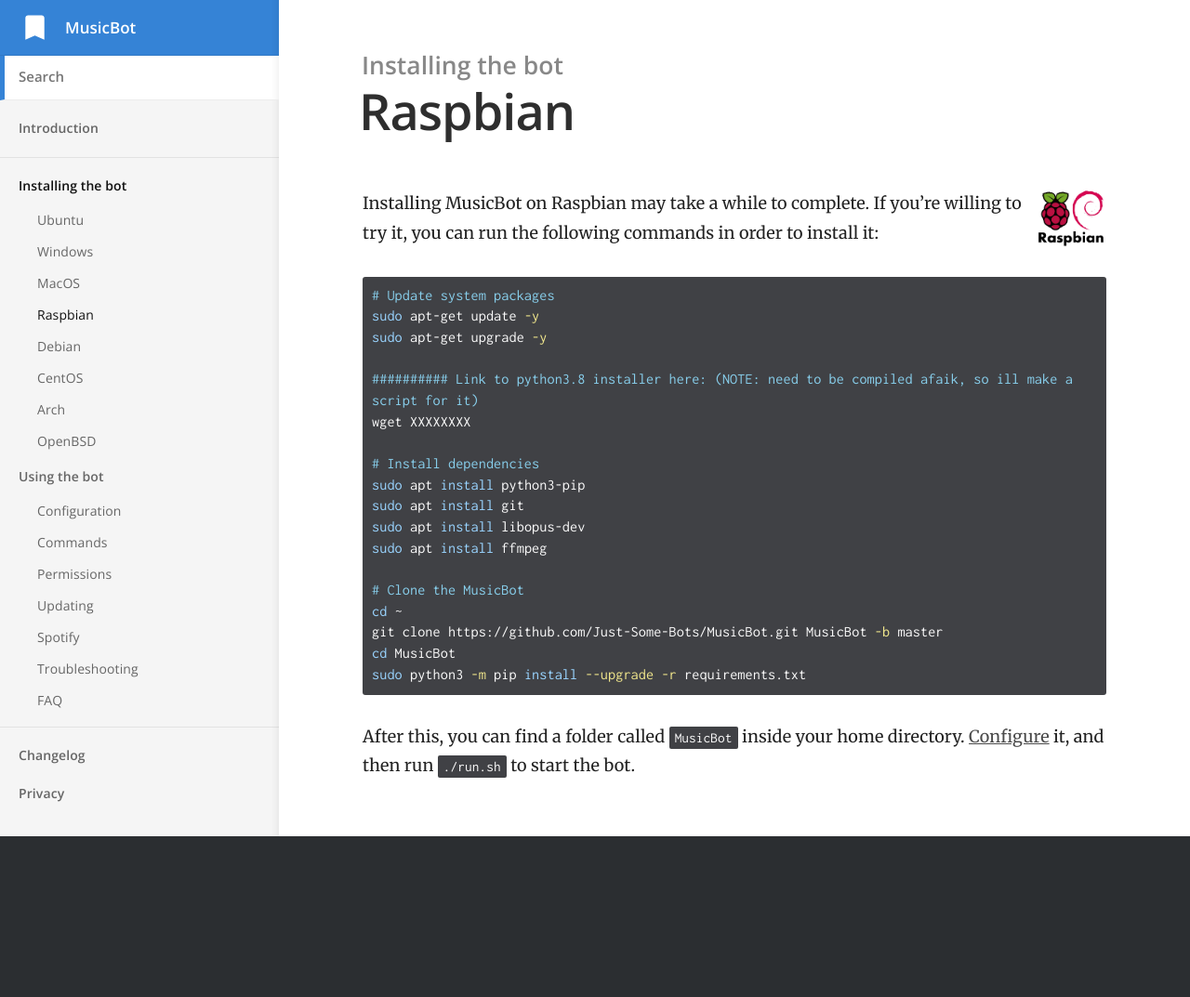
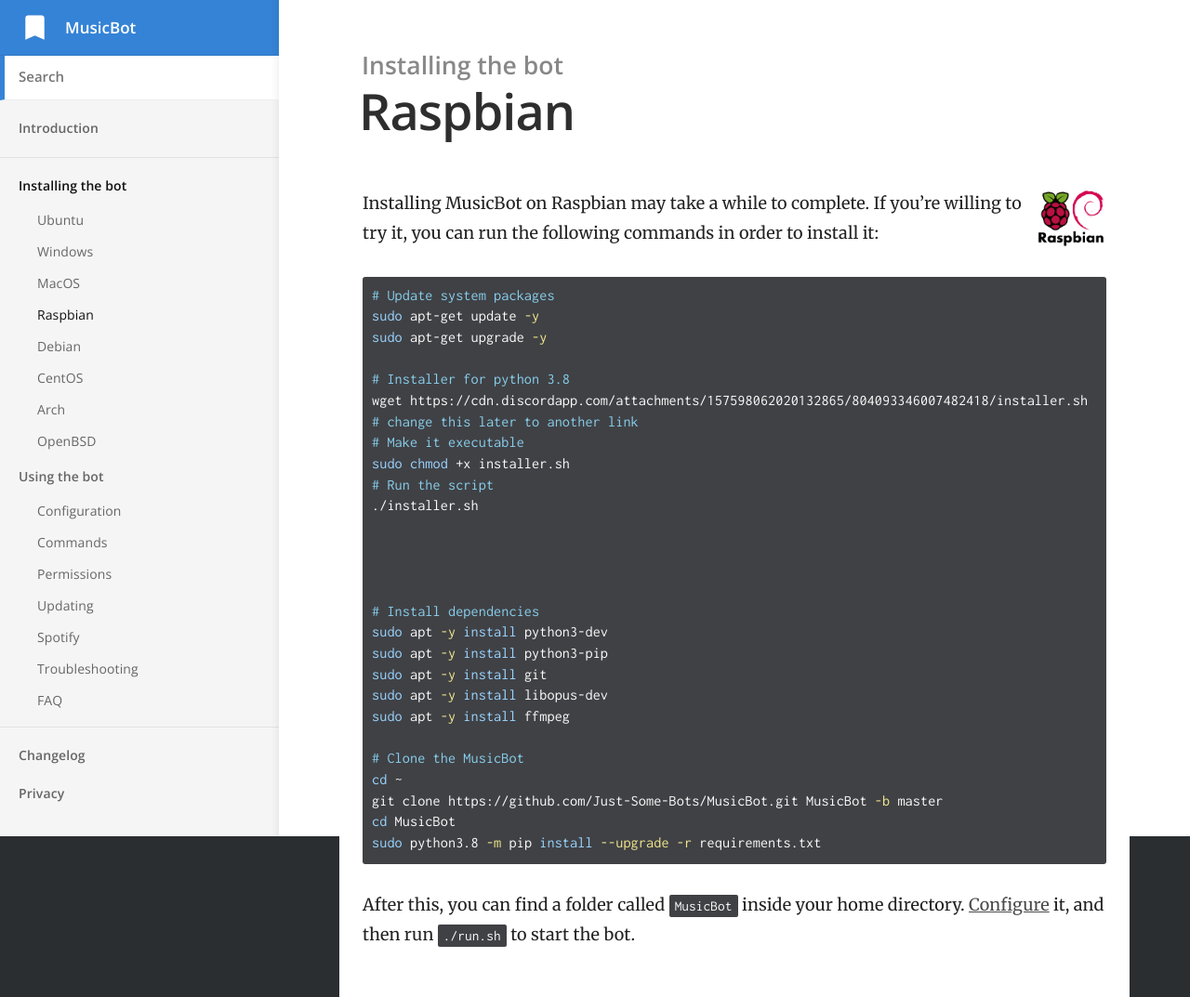
Before and after one commit to Just-Some-Bots/MusicBot, a Jekyll site: the page built from _docs/installing/raspbian.md, in a window 1280 px wide. Shown: the whole page at 93% size. Built offline with Jekyll 4.4.1, drawn with Linux system fonts in a browser that asks for light colours; before the commit the page ends 900 px from its top, so only the background shows below that.

Commit message:
Update raspbian.md
created installer, (credits to Ole)
added deps
changed python version
script works for raspbian on a pi 4, not yet on 3b+

````diff
--- a/_docs/installing/raspbian.md
+++ b/_docs/installing/raspbian.md
@@ -14,20 +14,28 @@ If you're willing to try it, you can run the following commands in order to inst
 sudo apt-get update -y
 sudo apt-get upgrade -y
 
-########## Link to python3.8 installer here: (NOTE: need to be compiled afaik, so ill make a script for it)
-wget XXXXXXXX
+# Installer for python 3.8
+wget https://cdn.discordapp.com/attachments/157598062020132865/804093346007482418/installer.sh # change this later to another link
+# Make it executable
+sudo chmod +x installer.sh
+# Run the script
+./installer.sh
+
+
+
 
 # Install dependencies
-sudo apt install python3-pip
-sudo apt install git
-sudo apt install libopus-dev
-sudo apt install ffmpeg
+sudo apt -y install python3-dev
+sudo apt -y install python3-pip
+sudo apt -y install git
+sudo apt -y install libopus-dev
+sudo apt -y install ffmpeg
 
 # Clone the MusicBot
 cd ~
 git clone https://github.com/Just-Some-Bots/MusicBot.git MusicBot -b master
 cd MusicBot
-sudo python3 -m pip install --upgrade -r requirements.txt
+sudo python3.8 -m pip install --upgrade -r requirements.txt
 ```
 
 After this, you can find a folder called `MusicBot` inside your home directory. [Configure]({{ site.baseurl }}/using/configuration) it, and then run `./run.sh` to start the bot.
````
